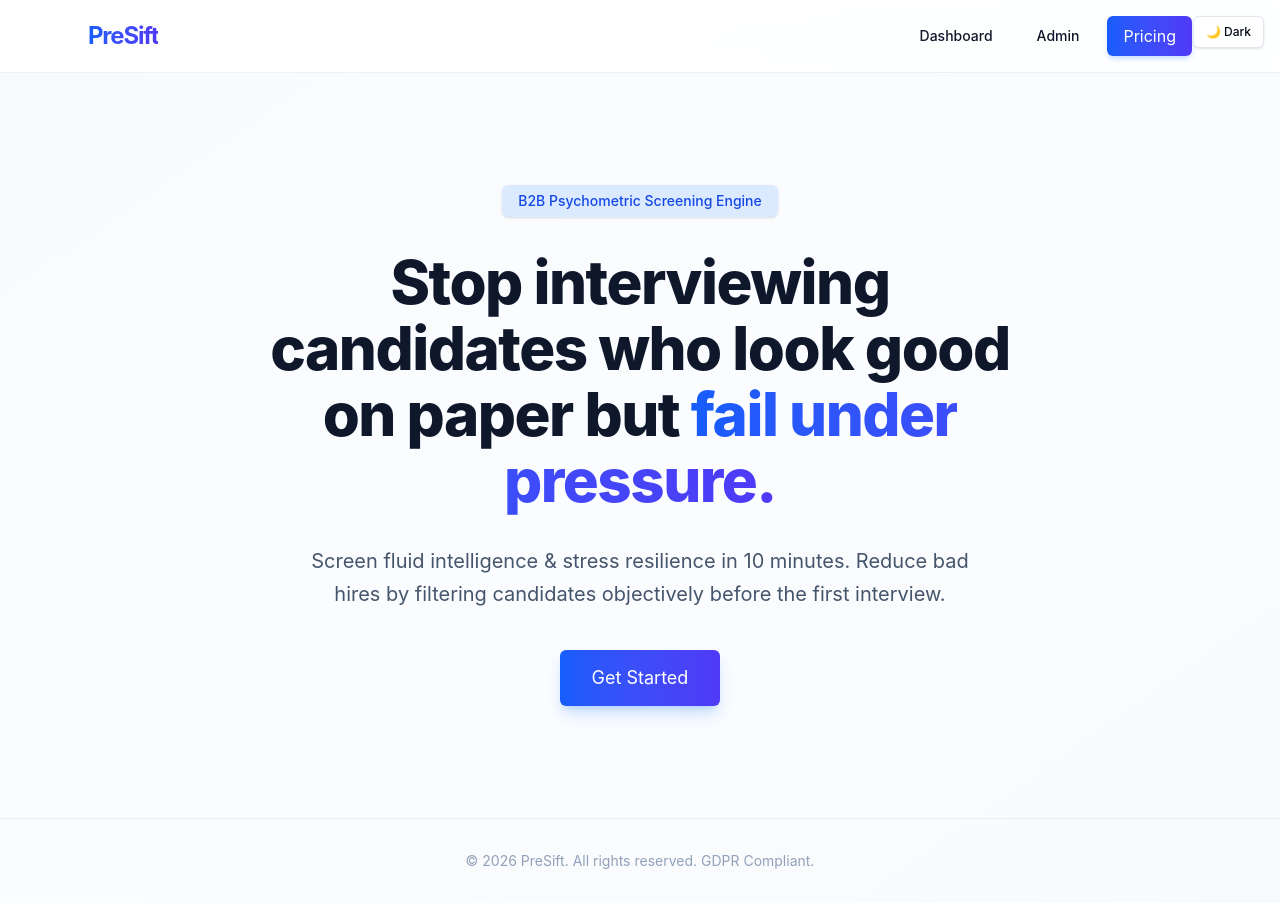
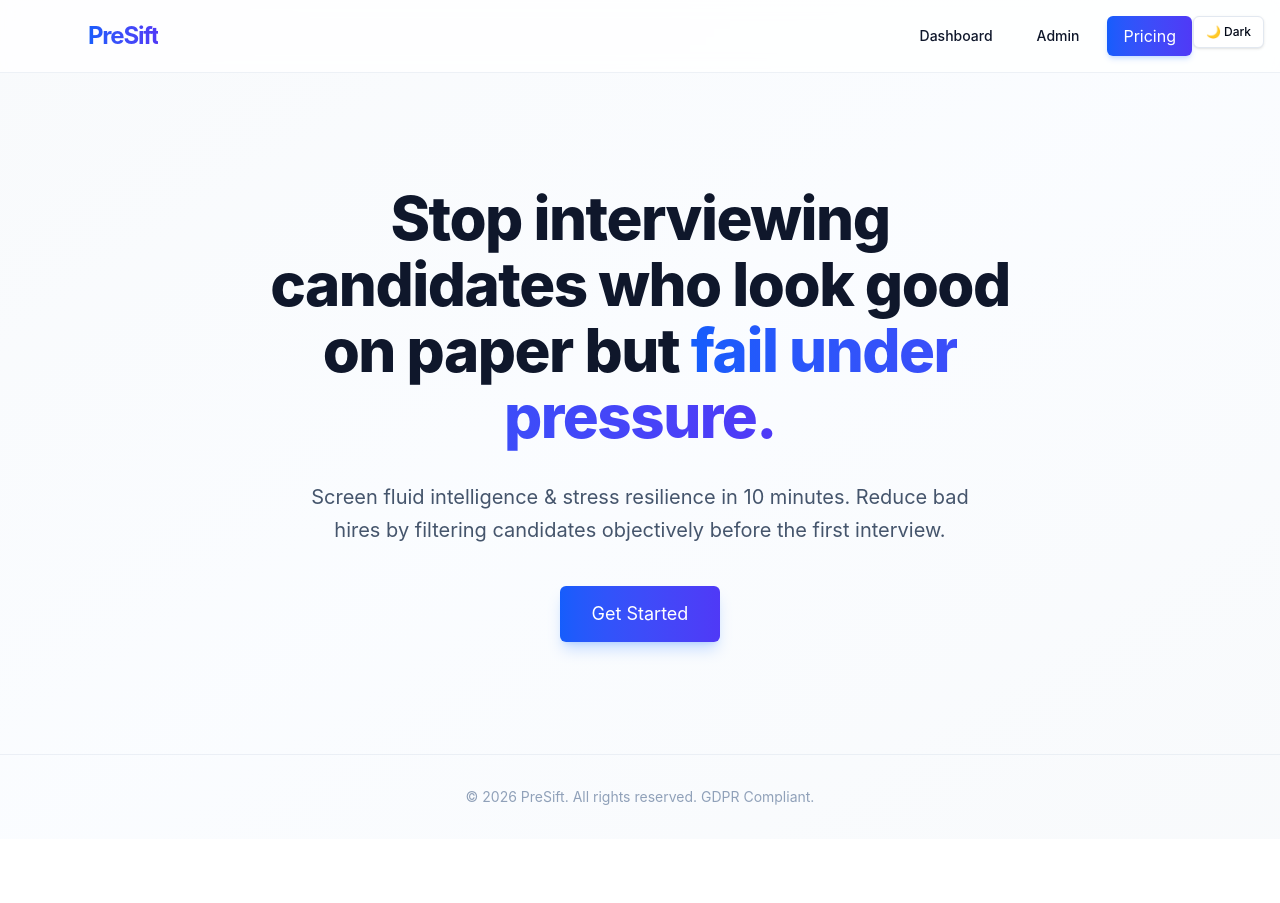
Before and after one commit to Prokopios1/presift, a React (Vite) app: page / in a window 1280 px wide. After the commit the page ends 839 px from the top, so only its background shows below. Built offline with nearby package versions, Linux system fonts and the light colour scheme.

Commit message:
Remove B2B badge from landing hero (test synced)

```diff
--- a/src/pages/LandingPage.tsx
+++ b/src/pages/LandingPage.tsx
@@ -1,5 +1,4 @@
 import { Button } from '@/components/ui/button';
-import { Badge } from '@/components/ui/badge';
 import { Link } from 'react-router-dom';
 
 export const LandingPage = () => {
@@ -31,9 +30,6 @@ export const LandingPage = () => {
       {/* Hero Section */}
       <main className="max-w-6xl mx-auto px-6 py-20 md:py-28">
         <div className="max-w-3xl mx-auto text-center space-y-8">
-          <Badge className="bg-blue-100 dark:bg-blue-900/40 text-blue-700 dark:text-blue-300 hover:bg-blue-200 dark:hover:bg-blue-900/60 border-none px-4 py-1.5 text-sm font-medium">
-            B2B Psychometric Screening Engine
-          </Badge>
           <h1 className="text-4xl sm:text-5xl md:text-6xl font-extrabold tracking-tight leading-[1.1]">
             Stop interviewing candidates who look good on paper but{' '}
             <span className="bg-gradient-to-r from-blue-600 to-indigo-600 bg-clip-text text-transparent">
```
Also changed, not shown: 1 other file (tests, documents, lock files or other folders).
